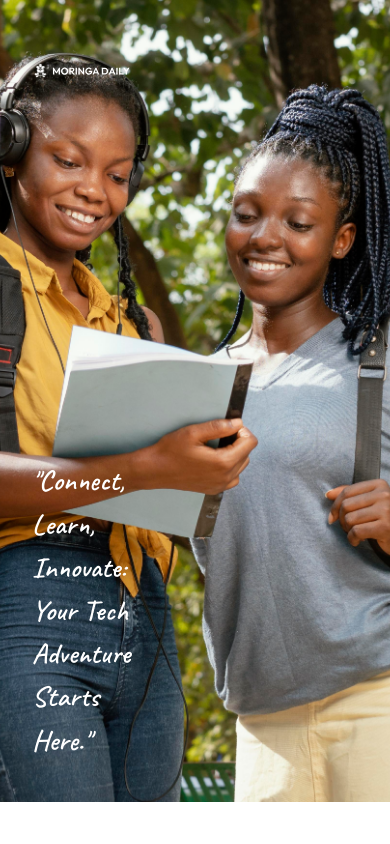
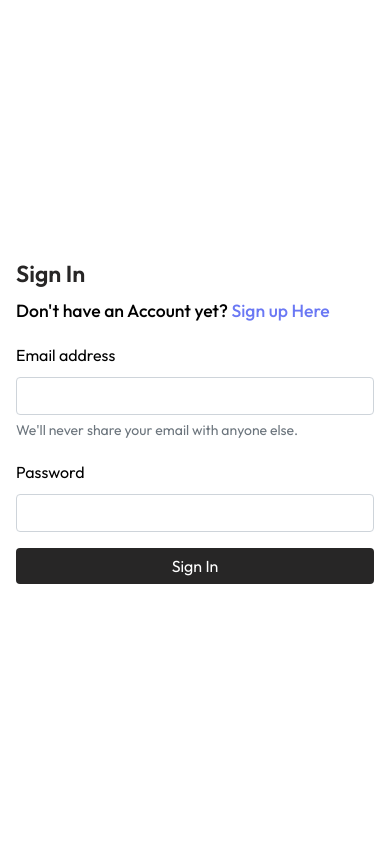
Before and after one commit to chyvail/Moringa-School-Daily, a React (Create React App) app in the folder frontend/: page / in a window 390 px wide. Shown: the top 844 px of the page. Built offline with nearby package versions, Linux system fonts and the light colour scheme.

Commit message:
Mobile responsiveness change

```diff
--- a/frontend/src/App.css
+++ b/frontend/src/App.css
@@ -103,3 +103,10 @@ input {
 .auth-btn:hover {
   background: var(--color-secondary);
 }
+
+/* Small Screens */
+@media screen and (max-width: 600px) {
+  .auth-image-section {
+    display: none;
+  }
+}
--- a/frontend/src/components/Auth.jsx
+++ b/frontend/src/components/Auth.jsx
@@ -20,7 +20,7 @@ export default function Auth({ children }) {
 
   return (
     <div className="row auth">
-      <div className="col-md-8 col-sm-12" style={backgroundImageStyle}>
+      <div className="col-md-8 col-sm-12 auth-image-section" style={backgroundImageStyle}>
         <div
           className="d-flex flex-column justify-content-between"
           style={{ height: "95vh", padding: "2rem" }}
```
